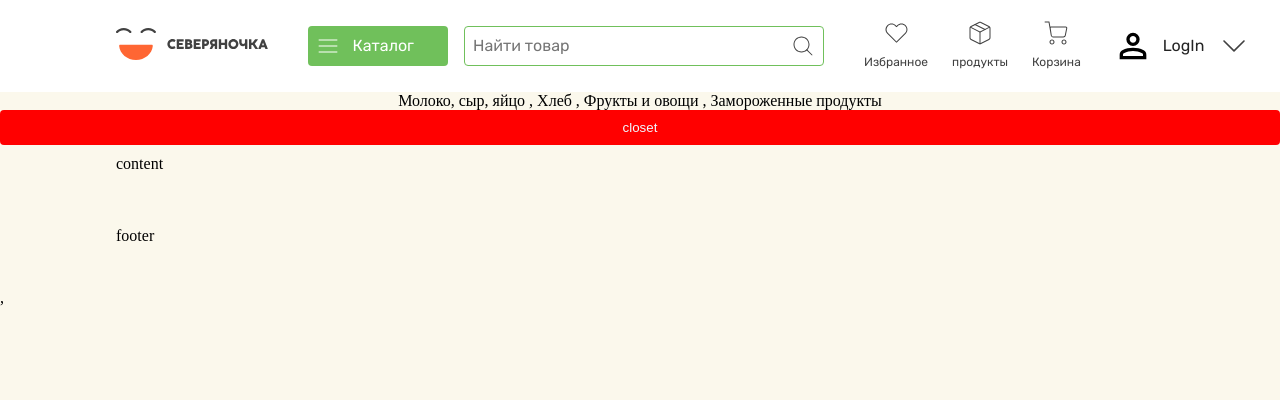
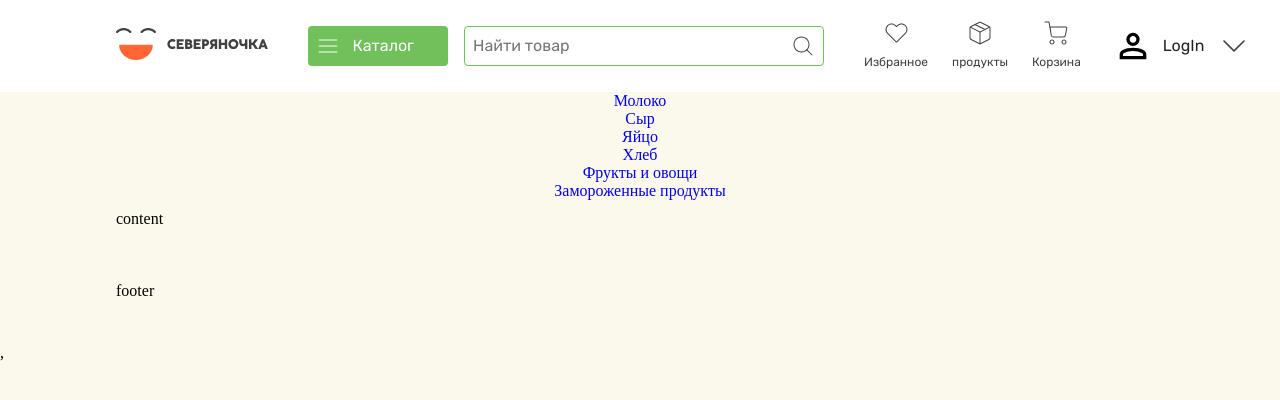
Before and after one commit to akobir9990/team-b, a React (Vite) app: page / in a window 1280 px wide. Both pictures are taken after a click on the button "Каталог". Shown: the top 400 px of the page. Built offline with nearby package versions, Linux system fonts and the light colour scheme.

Commit message:
have created toggle open function

```diff
--- a/src/components/header/Header.jsx
+++ b/src/components/header/Header.jsx
@@ -1,4 +1,4 @@
-import React, { useState } from "react";
+import { useState } from "react";
 import { NavLink } from "react-router-dom";
 import logo from "../../assets/images/logo.svg";
 import burger from "../../assets/images/burger.svg";
@@ -14,11 +14,7 @@ function Header() {
   const [isOpen, setIsOpen] = useState(false);
 
   const openModal = () => {
-    setIsOpen(true);
-  };
-
-  const closeModal = () => {
-    setIsOpen(false);
+    setIsOpen(!isOpen);
   };
 
   return (
@@ -42,16 +38,13 @@ function Header() {
         </div>
         <div className="btns">
           <NavLink to="/likes" className="likes btn">
-            <img src={likes} alt="" />
-            <span>Избранное</span>
+            <img src={likes} alt="" /> <span>Избранное</span>
           </NavLink>
           <NavLink to="/orders" className="orders btn">
-            <img src={products} alt="" />
-            <span>продукты</span>
+            <img src={products} alt="" /> <span>продукты</span>
           </NavLink>
           <NavLink to="/basket" className="basket btn">
-            <img src={basket} alt="" />
-            <span>Корзина</span>
+            <img src={basket} alt="" /> <span>Корзина</span>
           </NavLink>
         </div>
         <div className="admin">
@@ -64,8 +57,11 @@ function Header() {
       </div>
       {isOpen && (
         <div className="modal">
-          {'Молоко, сыр, яйцо , Хлеб , Фрукты и овощи , Замороженные продукты'}
-          <button className="btnclos" onClick={closeModal}>closet</button>
+          <NavLink to="/milk">Молоко</NavLink>
+          <NavLink to="/cheese">Сыр</NavLink> <NavLink to="/eggs">Яйцо</NavLink>
+          <NavLink to="/bread">Хлеб</NavLink>
+          <NavLink to="/fruits">Фрукты и овощи</NavLink>
+          <NavLink to="/frozen">Замороженные продукты</NavLink>
         </div>
       )}
     </div>
```
